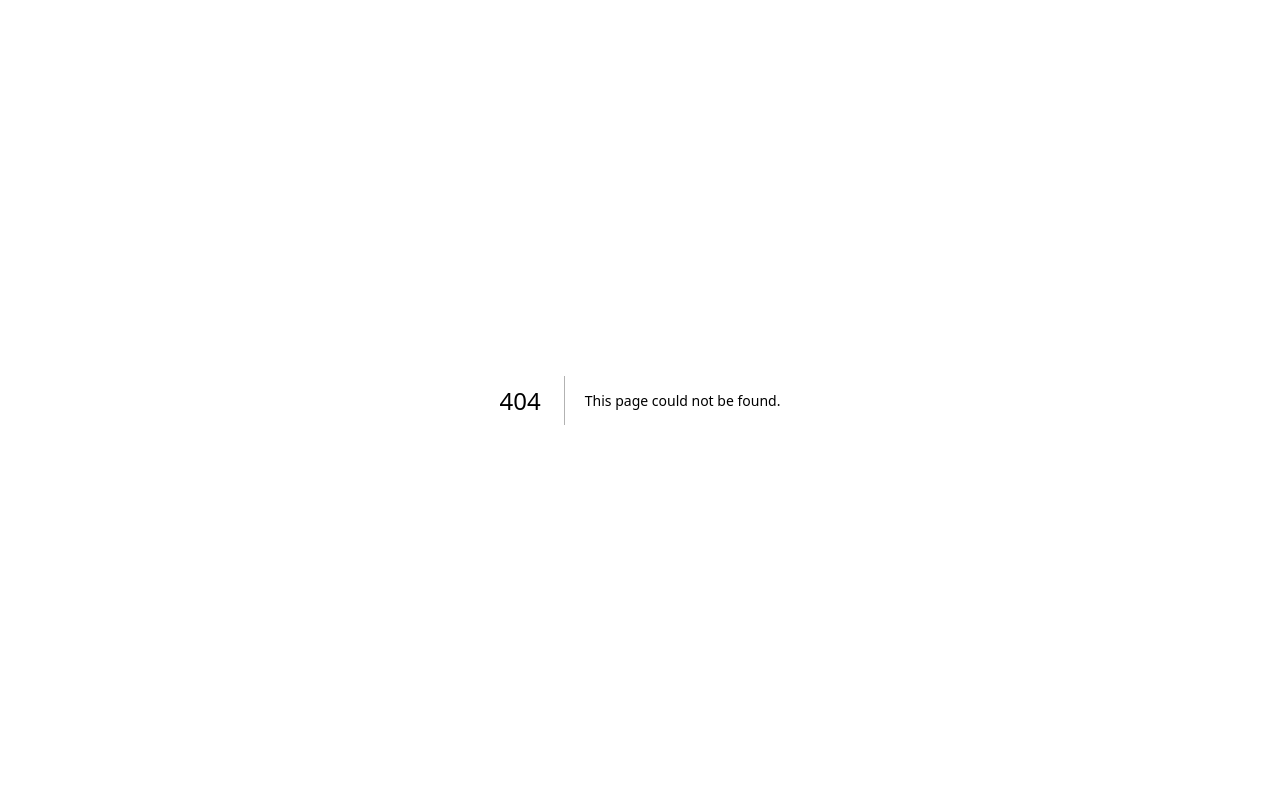
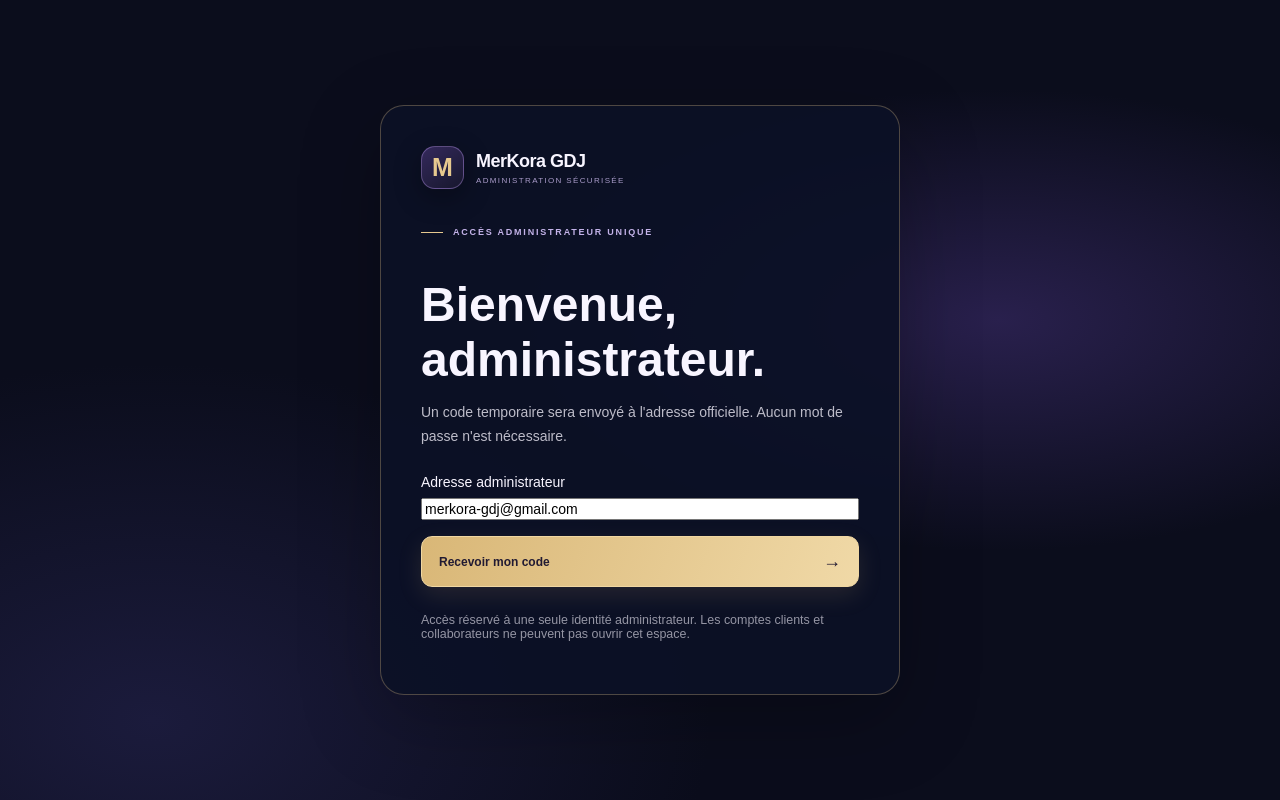
Before and after one commit to merkelnascom-art/Merkora-GDJ, a Next.js app: page /admin/login in a window 1280 px wide. Before the commit this address had no page. Built offline with nearby package versions, Linux system fonts and the light colour scheme.

Commit message:
feat: add single-admin email OTP access

```diff
--- /dev/null
+++ b/app/admin/login/page.tsx
@@ -0,0 +1,40 @@
+"use client";
+import { useState, useTransition, type FormEvent } from "react";
+import Link from "next/link";
+import { requestAdminOtp, verifyAdminOtp } from "@/lib/supabase/admin-auth-actions";
+const ADMIN_EMAIL = "merkora-gdj@gmail.com";
+export default function AdminLoginPage() {
+  const [email, setEmail] = useState(ADMIN_EMAIL);
+  const [code, setCode] = useState("");
+  const [step, setStep] = useState<"email" | "code">("email");
+  const [message, setMessage] = useState("");
+  const [isPending, startTransition] = useTransition();
+  function submitEmail(event: FormEvent<HTMLFormElement>) {
+    event.preventDefault(); setMessage("");
+    startTransition(async () => { const result = await requestAdminOtp(email); if (result.ok) { setStep("code"); setMessage(result.message ?? "Code envoyé."); } else setMessage(result.error); });
+  }
+  function submitCode(event: FormEvent<HTMLFormElement>) {
+    event.preventDefault(); setMessage("");
+    startTransition(async () => { const result = await verifyAdminOtp(email, code); if (result.ok) window.location.assign("/admin"); else setMessage(result.error); });
+  }
+  return <main className="mk-v2-page" style={{ minHeight:"100vh", padding:"2rem", color:"#f8f5ff", display:"grid", placeItems:"center" }}>
+    <section style={{ width:"100%", maxWidth:520, padding:"clamp(1.4rem,4vw,2.5rem)", border:"1px solid rgba(220,190,130,.32)", borderRadius:24, background:"rgba(12,17,38,.9)", boxShadow:"0 24px 80px rgba(0,0,0,.25)" }}>
+      <Link className="mk-brand" href="/" aria-label="MerKora GDJ accueil"><span className="mk-brand-mark">M</span><span><strong>MerKora GDJ</strong><small>ADMINISTRATION SÉCURISÉE</small></span></Link>
+      <div style={{ marginTop:38 }}><span className="mk-eyebrow"><span /> ACCÈS ADMINISTRATEUR UNIQUE</span>
+        <h1 style={{ fontSize:"clamp(2rem,5vw,3rem)", marginBottom:10 }}>{step === "email" ? "Bienvenue, administrateur." : "Vérifie ta boîte e-mail."}</h1>
+        <p style={{ opacity:.75, lineHeight:1.7 }}>{step === "email" ? "Un code temporaire sera envoyé à l'adresse officielle. Aucun mot de passe n'est nécessaire." : "Saisis le code à six chiffres envoyé à " + ADMIN_EMAIL + "."}</p>
+      </div>
+      {step === "email" ? <form onSubmit={submitEmail} style={{ display:"grid", gap:16, marginTop:26 }}>
+        <label style={{ display:"grid", gap:8 }}>Adresse administrateur<input type="email" required autoComplete="username" value={email} onChange={e=>setEmail(e.target.value)} /></label>
+        <button className="mk-continue-button" type="submit" disabled={isPending}>{isPending ? "Envoi du code…" : "Recevoir mon code"} <span>→</span></button>
+      </form> : <form onSubmit={submitCode} style={{ display:"grid", gap:16, marginTop:26 }}>
+        <label style={{ display:"grid", gap:8 }}>Code de vérification<input required autoFocus inputMode="numeric" autoComplete="one-time-code" type="text" maxLength={6} pattern="[0-9]{6}" value={code} onChange={e=>setCode(e.target.value.replace(/\D/g,"").slice(0,6))} placeholder="000000" style={{ letterSpacing:".35em", fontSize:"1.4rem", textAlign:"center" }} /></label>
+        <button className="mk-continue-button" type="submit" disabled={isPending || code.length!==6}>{isPending ? "Vérification…" : "Valider et entrer"} <span>→</span></button>
+        <button type="button" className="mk-secondary-button" disabled={isPending} onClick={()=>{setStep("email");setCode("");setMessage("");}}>Changer d'adresse</button>
+        <button type="button" className="mk-tertiary-button" disabled={isPending} onClick={()=>startTransition(async()=>{const result=await requestAdminOtp(email);setMessage(result.ok?(result.message??"Nouveau code envoyé."):result.error);})}>Renvoyer un code</button>
+      </form>}
+      {message && <p role="status" aria-live="polite" style={{ marginTop:18, padding:12, borderRadius:12, background:"rgba(255,255,255,.07)" }}>{message}</p>}
+      <p style={{ fontSize:".78rem", opacity:.58, marginTop:26 }}>Accès réservé à une seule identité administrateur. Les comptes clients et collaborateurs ne peuvent pas ouvrir cet espace.</p>
+    </section>
+  </main>;
+}
```
